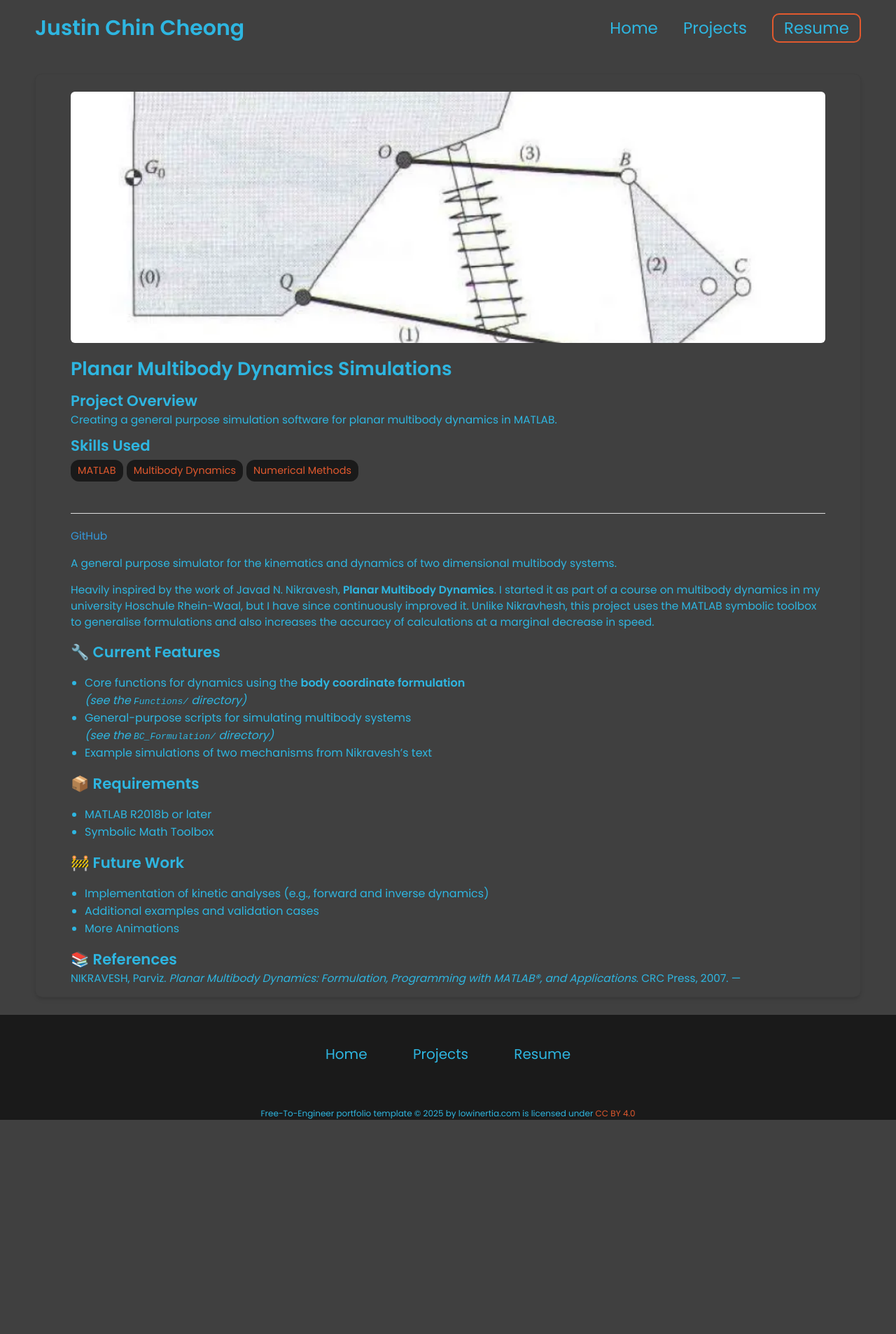
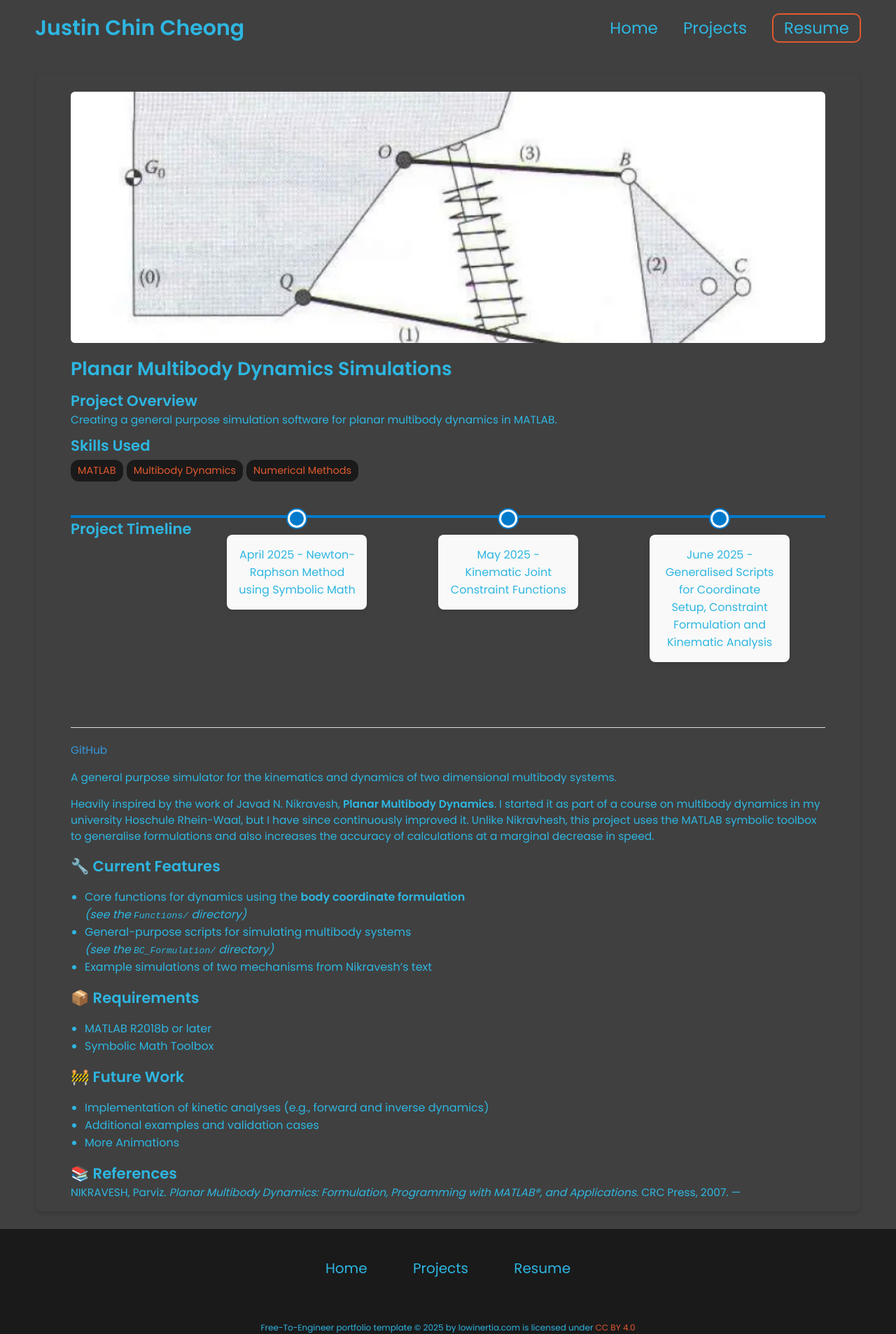
Before and after one commit to jcchincheong-bb/jcchincheong-bb.github.io, a Jekyll site: the page built from _projects/mbd-simulations/index.md, in a window 1280 px wide. Shown: the whole page at 70% size. Built offline with Jekyll 4.4.1, drawn with Linux system fonts in a browser that asks for light colours; before the commit the page ends 1600 px from its top, so only the background shows below that.

Commit message:
Timeline Test 1
Adding simple timeline to project posts, first test only in MBD simulations with random colours to test concept

```diff
--- a/_layouts/post.html
+++ b/_layouts/post.html
@@ -26,6 +26,16 @@ layout: wrapper
                 {% endfor %}
             </div>
         </div>
+        <div class="timeline-horizontal">
+            <h2>Project Timeline</h2>
+            {% for time in page.timeline %}
+            <li class="timeline-item">
+                <div class="timeline-content">
+                    {{ time }}
+                </div>
+            </li>
+            {% endfor %}
+        </div>
     </div>
 
     <div class="content">
--- a/_projects/mbd-simulations/index.md
+++ b/_projects/mbd-simulations/index.md
@@ -7,6 +7,10 @@ skills:
   - Multibody Dynamics
   - Numerical Methods
 main-image: /DAS.png
+timeline:
+  - April 2025 - Newton-Raphson Method using Symbolic Math
+  - May 2025 - Kinematic Joint Constraint Functions
+  - June 2025 - Generalised Scripts for Coordinate Setup, Constraint Formulation and Kinematic Analysis
 ---
 
 ---
--- a/css/styles.css
+++ b/css/styles.css
@@ -741,7 +741,57 @@ footer p {
     height: 100%;
 }
 
+/* Timeline container */
+.timeline-horizontal {
+  display: flex;
+  justify-content: space-between;
+  align-items: flex-start;
+  position: relative;
+  margin: 3rem 0;
+  padding: 0;
+  list-style: none;
+  border-top: 4px solid #007acc;
+}
 
+/* Each timeline item */
+.timeline-item {
+  position: relative;
+  text-align: center;
+  flex: 1;
+}
+
+/* Timeline circle */
+.timeline-item::before {
+  content: '';
+  position: absolute;
+  top: -12px;
+  left: 50%;
+  transform: translateX(-50%);
+  width: 20px;
+  height: 20px;
+  border-radius: 50%;
+  background: #007acc;
+  border: 3px solid #fff;
+  box-shadow: 0 0 0 2px #007acc;
+}
+
+/* Content below */
+.timeline-content {
+  margin-top: 1.5rem;
+  background: #f9f9f9;
+  padding: 1rem;
+  border-radius: 8px;
+  box-shadow: 0 2px 6px rgba(0,0,0,0.1);
+  max-width: 200px;
+  margin-left: auto;
+  margin-right: auto;
+}
+
+.timeline-content h3 {
+  margin-top: 0;
+  color: #007acc;
+  font-size: 1.1rem;
+}
 
 
 /*     Responsive styles     */
```
